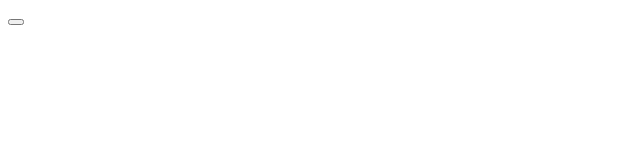
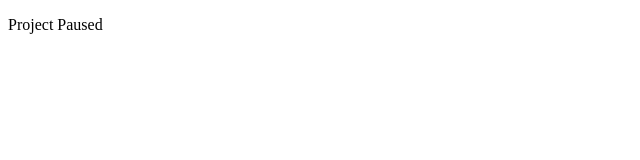
Before and after one commit to beet461/Projects, a plain HTML site: page JS-Projects/Calculator/index.html in a window 1280 px wide. Shown: the whole page, without its empty margins (0-640 px from the left). Drawn offline with Linux system fonts and the light colour scheme.

Commit message:
Up to date

```diff
--- a/JS-Projects/Calculator/index.html
+++ b/JS-Projects/Calculator/index.html
@@ -6,7 +6,7 @@
         <link rel="stylesheet" type="text/css" href="style.css" />
     </head>
     <body>
-        <button></button>
+        <p>Project Paused</p>
         <script src="script.js" type="module"></script>
     </body>
 </html>
```
